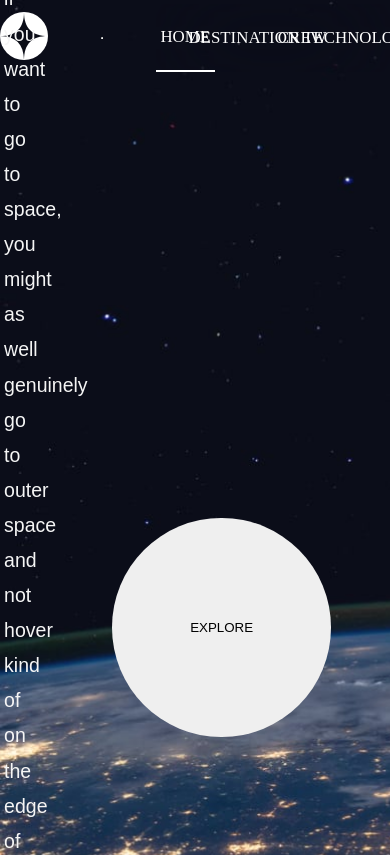
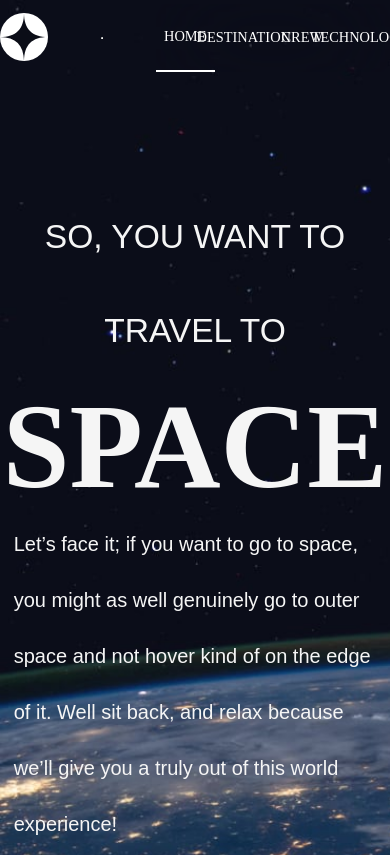
Before and after one commit to Jacks113/space-tourism, a plain HTML site: page index.html in a window 390 px wide. Shown: the top 855 px of the page. Drawn offline with Linux system fonts and the light colour scheme.

Commit message:
page 1 responsive

```diff
--- a/CSS/styles.css
+++ b/CSS/styles.css
@@ -631,30 +631,62 @@ nav{
 }
 
 
-@media only screen and (max-width: 800px){
-
-
+@media only screen and (max-width: 1100px){
 
     #page1{
+        font-size: 8px;
+
         background-image: url("../assets/home/background-home-tablet.jpg");
         background-repeat: no-repeat;
         background-size: cover;
-        height: 1024px;
+        height: 1075px;
+    }
+
+    .navigation{
+        font-size: 1.8em;
+    }
+
+    #page1 main{
+
+        display: grid;
+        grid-template-columns: repeat(10, 1fr);
+        grid-template-rows: repeat(15, 100px);
+
+        height: 90%;
         overflow: auto;
     }
 
 
-
-
     .description{
-        grid-column: 2 / 8;
-        grid-row: 1 / 8;
+        grid-column: 2 / 10;
+        grid-row: 2 / 9;
         display: flex;
         justify-content: center;
         align-items: center;
     }
 
-    .description p{
-        width: 100%;
+    .description h1 {
+        font-size: 15em;
+        text-align: center  ;
+    }
+
+    .description p:first-of-type {
+        font-size: 4.2em;
+        text-align: center       ;
+    }
+
+    .description p {
+        font-family: 'Barlow', sans-serif;
+        width: 95%;
+        font-size: 2.5em;
+        line-height: 2.8;
+    }
+
+
+    #explore{
+    grid-row: 9;
+    grid-column: 5;
+    height: 44em;
+    width: 44em;
     }
 }
```
